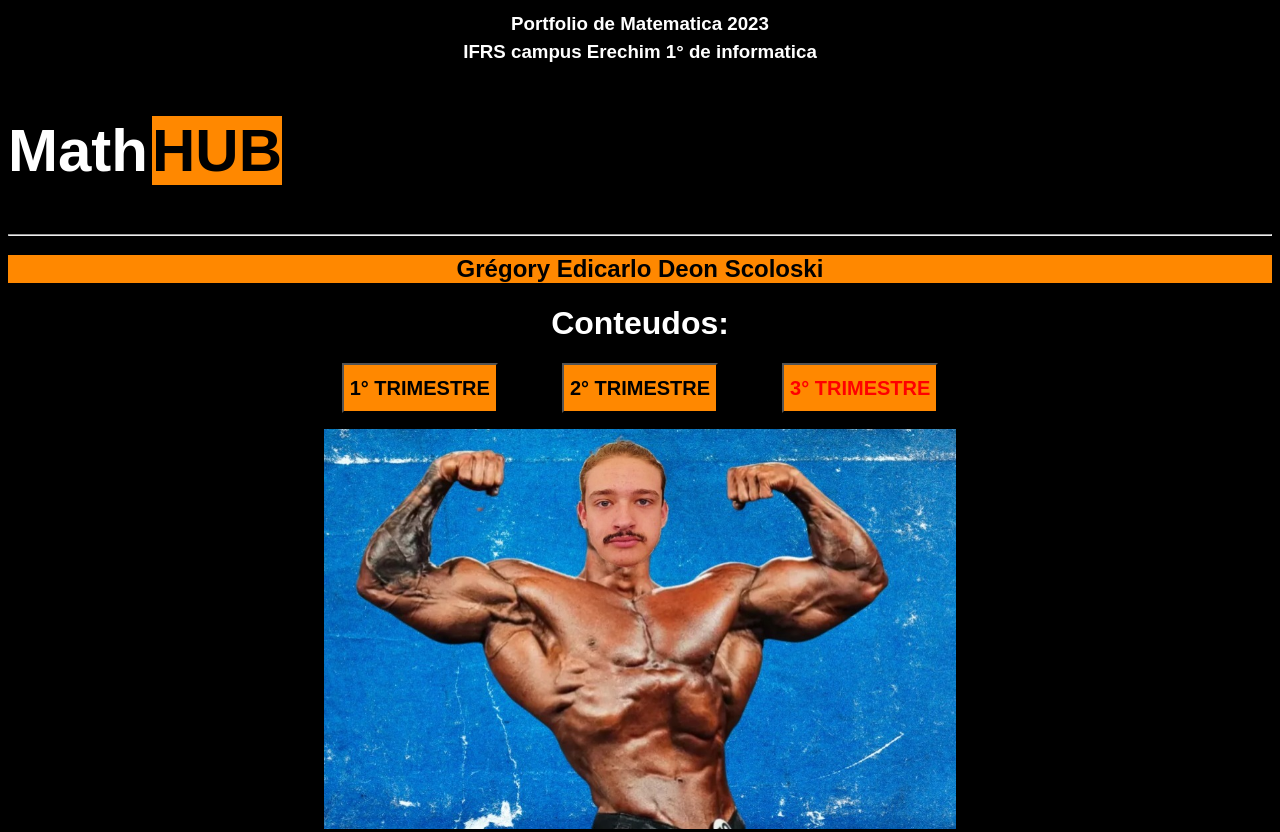
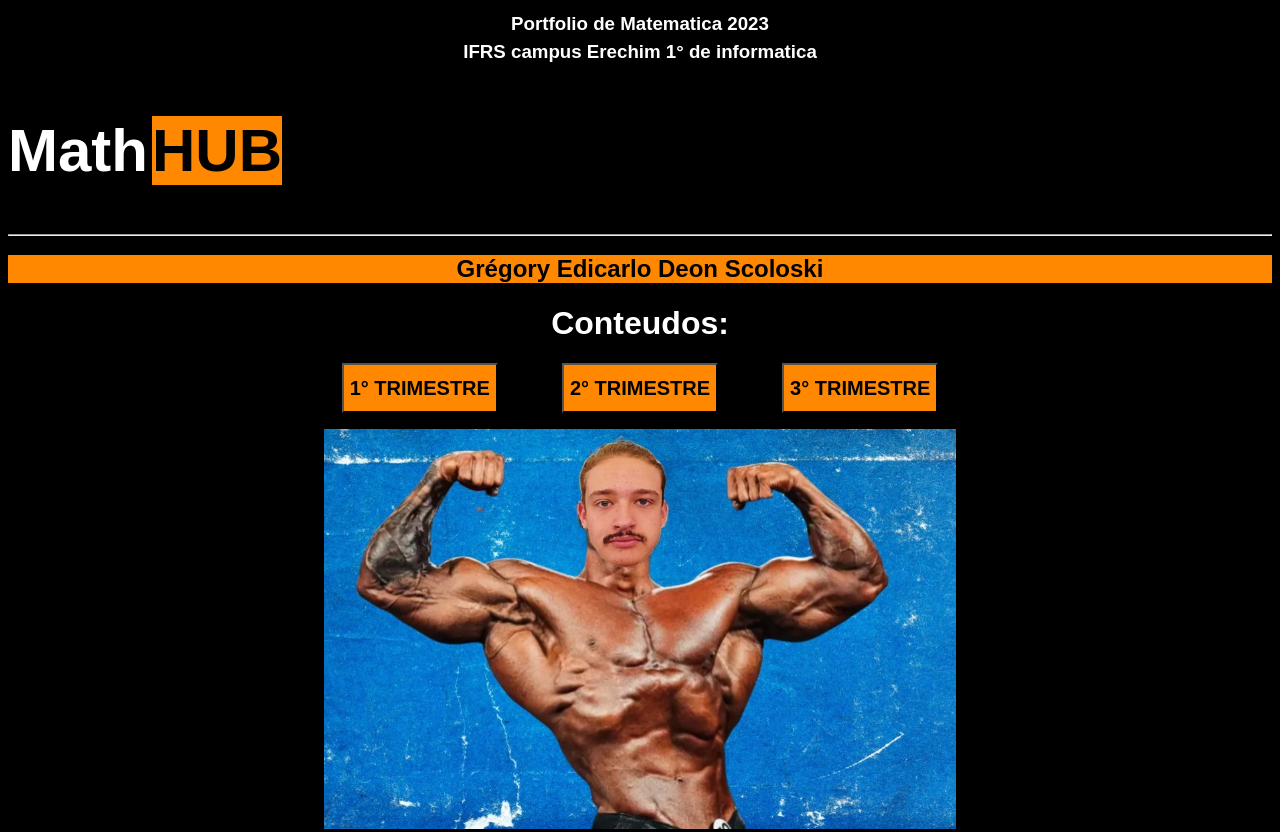
Before and after one commit to GreGoScol/SiteMatematica1-ano, a plain HTML site: page index.html in a window 1280 px wide. Shown: the top 832 px of the page. Drawn offline with Linux system fonts and the light colour scheme.

Commit message:
Update index.html

```diff
--- a/index.html
+++ b/index.html
@@ -38,7 +38,7 @@
                 <a href="B.html"><button class="Flaranja Elinhas fonte ML"> <!--Esses botões foram uma desgraça pra fazer-->
                     <h2>2° TRIMESTRE</h2></button></a>&nbsp;&nbsp;&nbsp;&nbsp;&nbsp;&nbsp;&nbsp;&nbsp;&nbsp;&nbsp;&nbsp;&nbsp;&nbsp;&nbsp;&nbsp;&nbsp;
 
-                <a href="C.html"><button class="Lnpode Flaranja Elinhas fonte ML"> <!--Esses botões foram uma desgraça pra fazer-->
+                <a href="C.html"><button class="Flaranja Elinhas fonte ML"> <!--Esses botões foram uma desgraça pra fazer-->
                     <h2>3° TRIMESTRE</h2></button></a>
             </div>
     </p>
```
